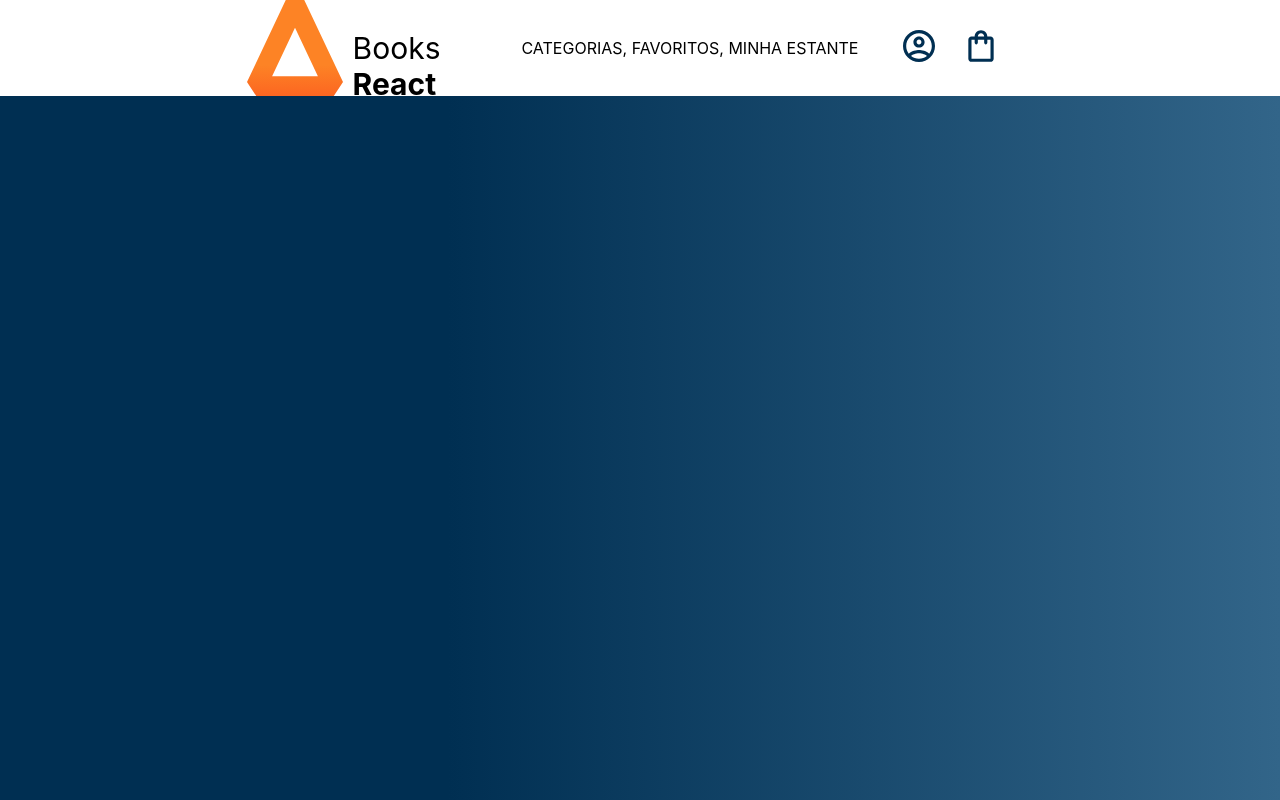
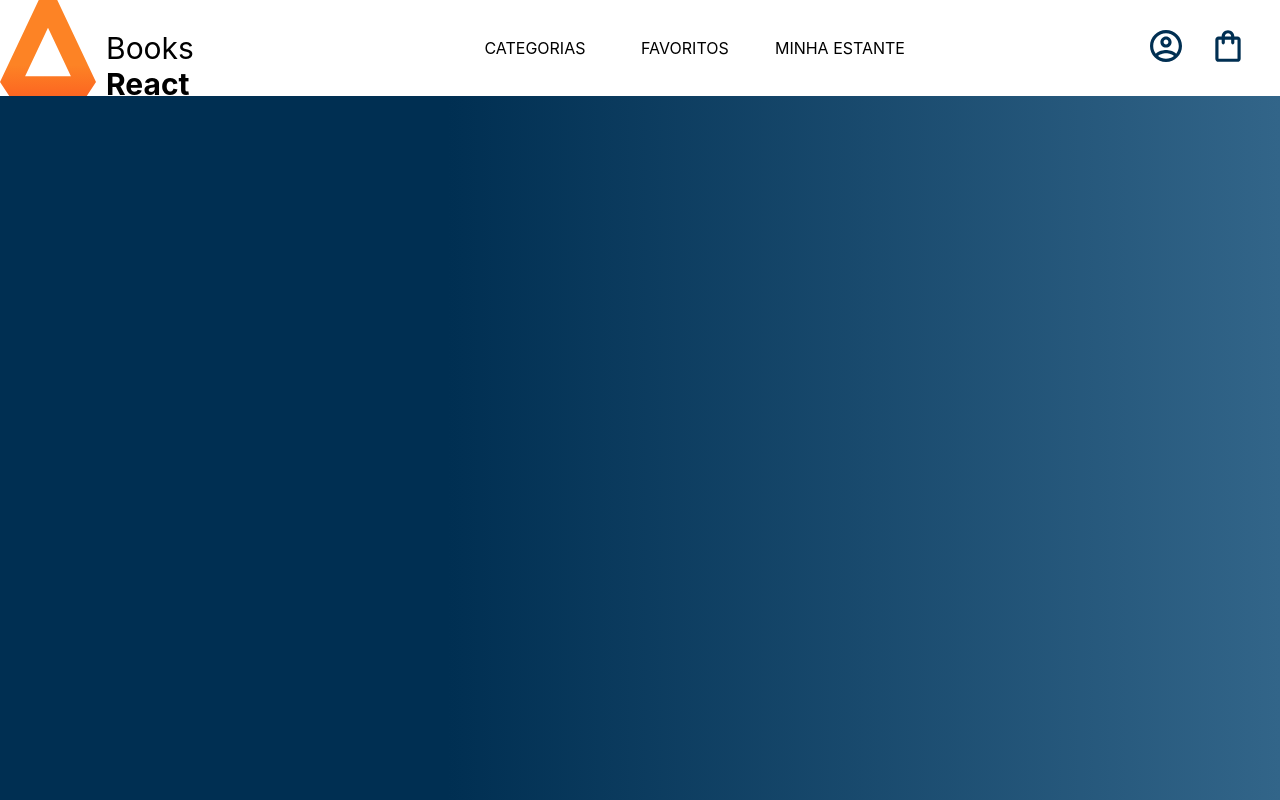
Before and after one commit to Microfugo/books-react, a React (Create React App) app: page / in a window 1280 px wide. Built offline with nearby package versions, Linux system fonts and the light colour scheme.

Commit message:
Ajuste de Space-Between

```diff
--- a/src/App.css
+++ b/src/App.css
@@ -7,7 +7,7 @@
   .App-header {
     background-color: #FFF;
     display: flex;
-    justify-content: center;
+    justify-content: space-between;
   }
 
   .opcoes {
@@ -21,7 +21,7 @@
     align-items: center;
     text-align: center;
     height: 100%;
-    padding: 0 5px;
+    padding: 0 15px;
     cursor: pointer;
     min-width: 120px;
   }
--- a/src/App.js
+++ b/src/App.js
@@ -3,7 +3,7 @@ import Logo from "./componentes/Logo"
 import perfil from "./imagens/perfil.svg"
 import sacola from "./imagens/sacola.svg"
 
-const textoOpcoes = ["CATEGORIAS, FAVORITOS, MINHA ESTANTE"]
+const textoOpcoes = ["CATEGORIAS", "FAVORITOS", "MINHA ESTANTE"]
 const icones = [perfil, sacola]
 
 function App() {
```
